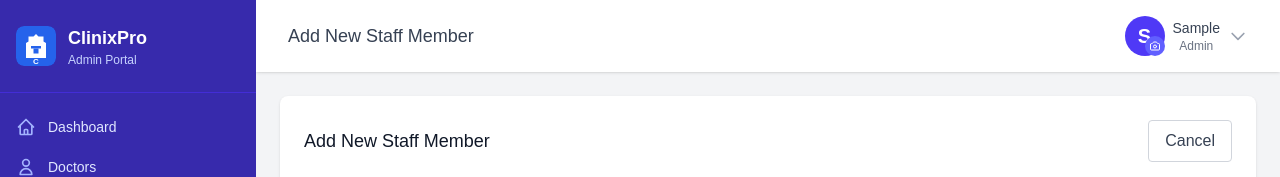
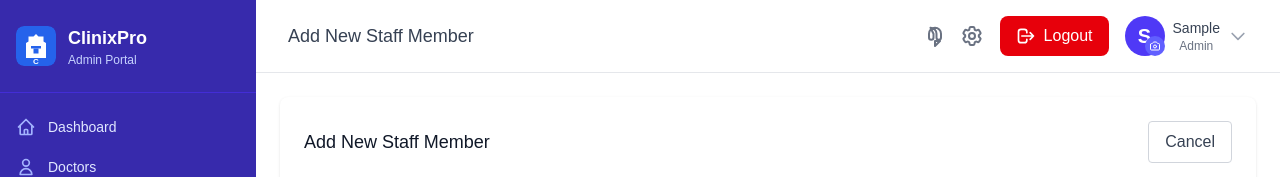
Before and after one commit to leandre000/ClinixPro, a Next.js app: page /admin/staff/new in a window 1280 px wide. Shown: the top 177 px of the page. Built offline with nearby package versions, Linux system fonts and the light colour scheme; no server answers; sample sign-in values are in the browser's storage.

Commit message:
Add bell and gear icons, implement logout confirmation, remove blue line, change background to white, and reduce shadows

```diff
--- a/src/components/DashboardLayout.tsx
+++ b/src/components/DashboardLayout.tsx
@@ -20,6 +20,7 @@ export default function DashboardLayout({
 }: DashboardLayoutProps) {
   const [sidebarOpen, setSidebarOpen] = useState(false);
   const [isProfileOpen, setIsProfileOpen] = useState(false);
+  const [showLogoutConfirm, setShowLogoutConfirm] = useState(false);
   const [user, setUser] = useState<any>(null);
   const router = useRouter();
 
@@ -70,8 +71,16 @@ export default function DashboardLayout({
   };
 
   const handleLogout = () => {
+    setShowLogoutConfirm(true);
+  };
+
+  const confirmLogout = () => {
     AuthService.logout();
     router.push('/login');
+  };
+
+  const cancelLogout = () => {
+    setShowLogoutConfirm(false);
   };
 
   if (!user) {
@@ -81,7 +90,7 @@ export default function DashboardLayout({
   const fullName = `${user.firstName}`;
 
   return (
-    <div className="flex h-screen bg-gray-100">
+    <div className="flex h-screen bg-white">
       {/* Mobile sidebar backdrop */}
       {sidebarOpen && (
         <div
@@ -100,7 +109,7 @@ export default function DashboardLayout({
 
       {/* Main Content */}
       <div className="flex-1 flex flex-col overflow-hidden">
-        <header className="bg-white shadow-sm z-10">
+        <header className="bg-white border-b border-gray-200 z-10">
           <div className="max-w-7xl mx-auto px-4 sm:px-6 lg:px-8 py-4">
             <div className="flex justify-between items-center">
               {/* Left section with logo and title */}
@@ -115,19 +124,37 @@ export default function DashboardLayout({
                   </svg>
                 </button>
 
-                {/* Logo and title */}
-                {/* <Link href={`/${userType}`} className="flex items-center space-x-2 hover:opacity-80 transition-opacity">
-                  <div className="relative h-8 w-8">
-                    <Image src="/logo.svg" alt="Hospinix Logo" fill className="rounded-lg" />
-                  </div>
-                  <h1 className="text-xl font-bold text-indigo-600">Hospinix</h1>
-                </Link> */}
-
                 <h2 className="text-lg font-medium text-gray-700 hidden md:block">{title}</h2>
               </div>
 
-              {/* Right section with profile and logout */}
+              {/* Right section with icons and profile */}
               <div className="flex items-center space-x-4">
+                {/* Bell icon for notifications */}
+                <button className="text-gray-500 hover:text-gray-700 focus:outline-none transition-colors">
+                  <svg className="h-6 w-6" fill="none" stroke="currentColor" viewBox="0 0 24 24">
+                    <path strokeLinecap="round" strokeLinejoin="round" strokeWidth="2" d="M15 17h5l-5 5v-5zM10.5 3.75a6 6 0 0 1 6 6v3.75a2.25 2.25 0 0 0 4.5 0V9.75a6 6 0 0 0-12 0v3.75a2.25 2.25 0 0 0 4.5 0V9.75Z" />
+                  </svg>
+                </button>
+
+                {/* Gear icon for settings */}
+                <button className="text-gray-500 hover:text-gray-700 focus:outline-none transition-colors">
+                  <svg className="h-6 w-6" fill="none" stroke="currentColor" viewBox="0 0 24 24">
+                    <path strokeLinecap="round" strokeLinejoin="round" strokeWidth="2" d="M9.594 3.94c.09-.542.56-.94 1.11-.94h2.593c.55 0 1.02.398 1.11.94l.213 1.281c.063.374.313.686.645.87.074.04.147.083.22.127.324.196.72.257 1.075.124l1.217-.456a1.125 1.125 0 0 1 1.37.49l1.296 2.247a1.125 1.125 0 0 1-.26 1.431l-1.003.827c-.293.24-.438.613-.431.992a6.759 6.759 0 0 1 0 .255c-.007.378.138.75.43.99l1.005.828c.424.35.534.954.26 1.43l-1.298 2.247a1.125 1.125 0 0 1-1.369.491l-1.217-.456c-.355-.133-.75-.072-1.076.124a6.57 6.57 0 0 1-.22.128c-.331.183-.581.495-.644.869l-.213 1.28c-.09.543-.56.941-1.11.941h-2.594c-.55 0-1.019-.398-1.11-.94l-.213-1.281c-.062-.374-.312-.686-.644-.87a6.52 6.52 0 0 1-.22-.127c-.325-.196-.72-.257-1.076-.124l-1.217.456a1.125 1.125 0 0 1-1.369-.49l-1.297-2.247a1.125 1.125 0 0 1 .26-1.431l1.004-.827c.292-.24.437-.613.43-.992a6.932 6.932 0 0 1 0-.255c.007-.378-.138-.75-.43-.99l-1.004-.828a1.125 1.125 0 0 1-.26-1.43l1.297-2.247a1.125 1.125 0 0 1 1.37-.491l1.216.456c.356.133.751.072 1.076-.124.072-.044.146-.087.22-.128.332-.183.582-.495.644-.869l.214-1.281Z" />
+                    <path strokeLinecap="round" strokeLinejoin="round" strokeWidth="2" d="M15 12a3 3 0 1 1-6 0 3 3 0 0 1 6 0Z" />
+                  </svg>
+                </button>
+
+                {/* Logout button */}
+                <button
+                  onClick={handleLogout}
+                  className="flex items-center space-x-2 bg-red-600 text-white px-4 py-2 rounded-lg hover:bg-red-700 transition-colors focus:outline-none"
+                >
+                  <svg className="h-5 w-5" fill="none" stroke="currentColor" viewBox="0 0 24 24">
+                    <path strokeLinecap="round" strokeLinejoin="round" strokeWidth="2" d="M17 16l4-4m0 0l-4-4m4 4H7m6 4v1a3 3 0 01-3 3H6a3 3 0 01-3-3V7a3 3 0 013-3h4a3 3 0 013 3v1" />
+                  </svg>
+                  <span className="font-medium">Logout</span>
+                </button>
+
                 {/* Profile dropdown */}
                 <div className="relative">
                   <button
@@ -172,11 +199,11 @@ export default function DashboardLayout({
 
                   {/* Profile dropdown menu */}
                   {isProfileOpen && (
-                    <div className="absolute right-0 mt-2 w-48 rounded-md shadow-lg bg-white ring-1 ring-black ring-opacity-5">
+                    <div className="absolute right-0 mt-2 w-48 rounded-md border border-gray-200 bg-white">
                       <div className="py-1" role="menu" aria-orientation="vertical">
                         <button
                           onClick={handleLogout}
-                          className="w-full text-left px-4 py-2 text-sm text-gray-700 hover:bg-gray-100"
+                          className="w-full text-left px-4 py-2 text-sm text-gray-700 hover:bg-gray-50"
                           role="menuitem"
                         >
                           Sign out
@@ -190,12 +217,50 @@ export default function DashboardLayout({
           </div>
         </header>
 
-        <main className="flex-1 overflow-y-auto bg-gray-100 p-4 sm:p-6">
+        <main className="flex-1 overflow-y-auto bg-white p-4 sm:p-6">
           <div className="max-w-7xl mx-auto">
             {children}
           </div>
         </main>
       </div>
+
+      {/* Logout Confirmation Modal */}
+      {showLogoutConfirm && (
+        <div className="fixed inset-0 z-50 flex items-center justify-center">
+          <div className="fixed inset-0 bg-black bg-opacity-50" onClick={cancelLogout}></div>
+          <div className="bg-white rounded-lg p-6 max-w-sm w-full mx-4 border border-gray-200">
+            <div className="flex items-center mb-4">
+              <div className="flex-shrink-0">
+                <svg className="h-6 w-6 text-red-600" fill="none" stroke="currentColor" viewBox="0 0 24 24">
+                  <path strokeLinecap="round" strokeLinejoin="round" strokeWidth="2" d="M12 9v2m0 4h.01m-6.938 4h13.856c1.54 0 2.502-1.667 1.732-2.5L13.732 4c-.77-.833-1.964-.833-2.732 0L3.732 16.5c-.77.833.192 2.5 1.732 2.5z" />
+                </svg>
+              </div>
+              <div className="ml-3">
+                <h3 className="text-lg font-medium text-gray-900">Confirm Logout</h3>
+              </div>
+            </div>
+            <div className="mb-6">
+              <p className="text-sm text-gray-500">
+                Are you sure you want to logout? You will need to sign in again to access your account.
+              </p>
+            </div>
+            <div className="flex justify-end space-x-3">
+              <button
+                onClick={cancelLogout}
+                className="px-4 py-2 text-sm font-medium text-gray-700 bg-gray-100 rounded-md hover:bg-gray-200 transition-colors"
+              >
+                Cancel
+              </button>
+              <button
+                onClick={confirmLogout}
+                className="px-4 py-2 text-sm font-medium text-white bg-red-600 rounded-md hover:bg-red-700 transition-colors"
+              >
+                Logout
+              </button>
+            </div>
+          </div>
+        </div>
+      )}
     </div>
   );
 }
```
